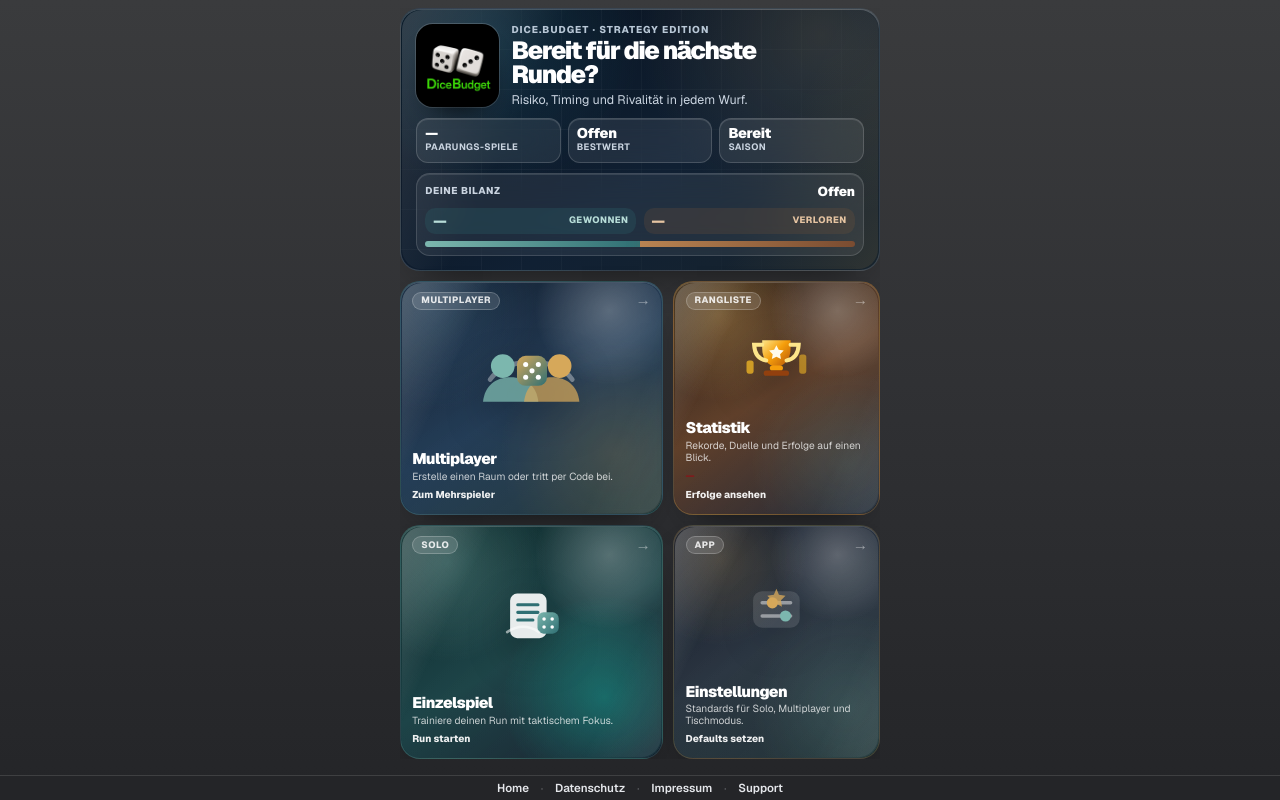
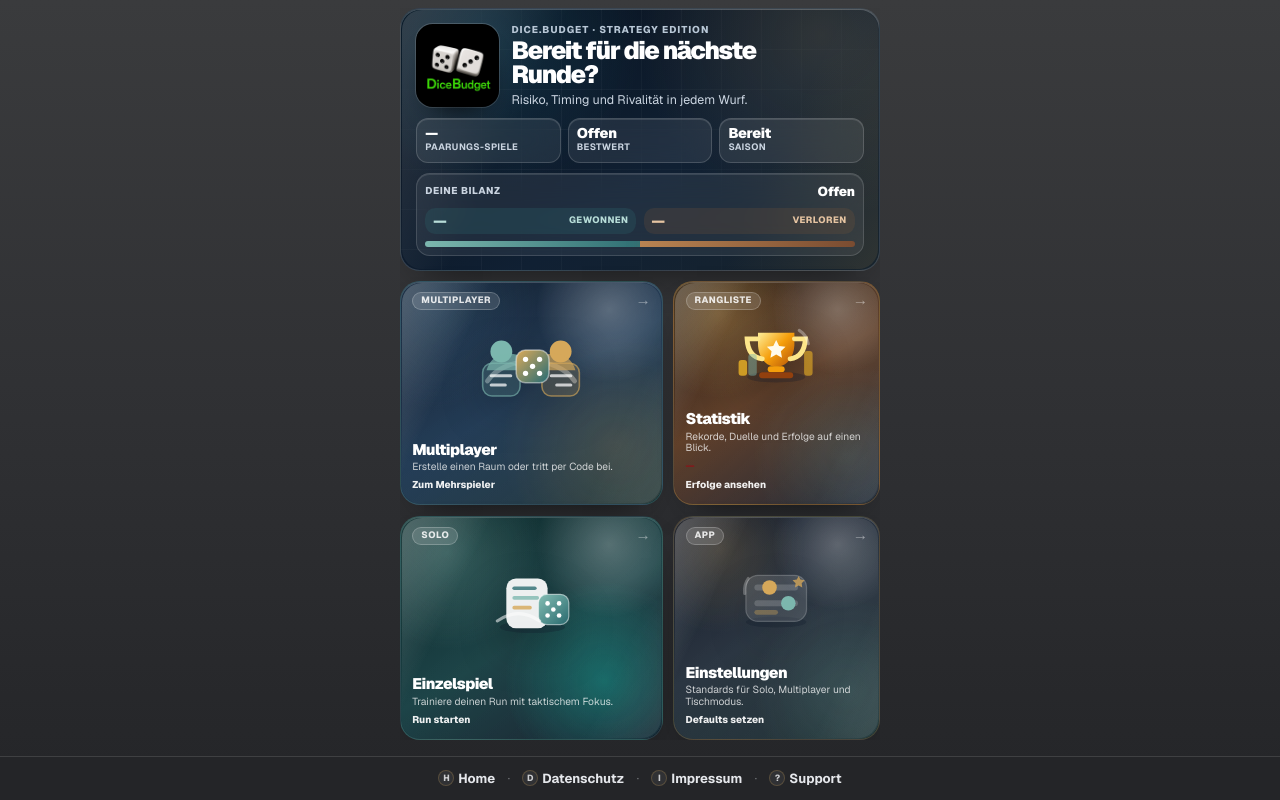
Before and after one commit to marclangebeck/dicebudget, a Next.js app in the folder frontend/: page /app in a window 1280 px wide. Built offline with nearby package versions, Linux system fonts and the light colour scheme; no server answers.

Commit message:
Modernisiere Startscreen Motive

```diff
--- a/frontend/app/globals.css
+++ b/frontend/app/globals.css
@@ -836,29 +836,30 @@ html.legal-route body {
 .home-bento-poster-art {
   display: flex;
   flex: 1 1 0;
-  min-height: 2.5rem;
+  min-height: 2.85rem;
   align-items: center;
   justify-content: center;
-  padding: 0.1rem 0 0.2rem;
+  padding: 0.05rem 0 0.12rem;
 }
 
 .home-bento-motif {
-  width: min(100%, 7.9rem);
+  width: min(108%, 9rem);
   height: auto;
-  filter: drop-shadow(0 16px 20px rgba(0, 0, 0, 0.28));
+  max-height: 5.85rem;
+  filter: drop-shadow(0 18px 22px rgba(0, 0, 0, 0.3));
 }
 
 .home-bento-tile--stats .home-bento-motif,
 .home-bento-tile--solo .home-bento-motif,
 .home-bento-tile--settings .home-bento-motif {
-  width: min(100%, 5.8rem);
-  max-height: 3.8rem;
+  width: min(106%, 6.9rem);
+  max-height: 4.55rem;
 }
 
 .home-bento-tile--stats .home-bento-poster-art,
 .home-bento-tile--solo .home-bento-poster-art,
 .home-bento-tile--settings .home-bento-poster-art {
-  padding: 0.35rem 0 0.75rem;
+  padding: 0.18rem 0 0.48rem;
 }
 
 .home-bento-tile-footer {
@@ -868,7 +869,7 @@ html.legal-route body {
 .home-bento-tile--stats .home-bento-tile-footer,
 .home-bento-tile--solo .home-bento-tile-footer,
 .home-bento-tile--settings .home-bento-tile-footer {
-  padding-top: 0.85rem;
+  padding-top: 0.55rem;
 }
 
 .home-bento-badge {
@@ -1142,13 +1143,13 @@ html.legal-route body {
 
 .app-legal-footer {
   display: flex;
-  min-height: 1.45rem;
+  min-height: 2.75rem;
   flex-shrink: 0;
   align-items: center;
   justify-content: center;
-  gap: 0.45rem;
+  gap: 0.5rem;
   border-top: 1px solid rgba(255, 255, 255, 0.12);
-  padding: 2px 0.75rem 2px;
+  padding: 0.38rem 0.75rem;
   background: var(--app-bg-bottom);
   pointer-events: auto;
 }
@@ -1161,12 +1162,13 @@ html.legal-route body {
 }
 
 .app-legal-link {
-  min-height: 1.25rem;
+  min-height: 1.8rem;
   display: inline-flex;
   align-items: center;
-  padding: 0.05rem 0.3rem;
-  font-size: 0.72rem;
-  font-weight: 600;
+  gap: 0.24rem;
+  padding: 0.16rem 0.28rem;
+  font-size: 0.82rem;
+  font-weight: 650;
   color: #e5e7eb;
   text-decoration: none;
 }
@@ -1176,8 +1178,23 @@ html.legal-route body {
   text-decoration: underline;
 }
 
+.app-legal-glyph {
+  display: inline-flex;
+  width: 1rem;
+  height: 1rem;
+  align-items: center;
+  justify-content: center;
+  border-radius: 999px;
+  border: 1px solid rgba(214, 168, 90, 0.24);
+  background: rgba(255, 255, 255, 0.06);
+  color: rgba(248, 250, 252, 0.78);
+  font-size: 0.56rem;
+  font-weight: 800;
+  line-height: 1;
+}
+
 .app-legal-sep {
-  font-size: 0.625rem;
+  font-size: 0.7rem;
   color: rgba(229, 231, 235, 0.45);
 }
 
@@ -1258,26 +1275,26 @@ html.legal-route body {
   }
 
   .home-bento-poster-art {
-    min-height: 1.85rem;
+    min-height: 2rem;
     padding: 0;
   }
 
   .home-bento-motif {
-    width: min(100%, 6.9rem);
-    max-height: 4.6rem;
+    width: min(106%, 7.4rem);
+    max-height: 4.7rem;
   }
 
   .home-bento-tile--stats .home-bento-motif,
   .home-bento-tile--solo .home-bento-motif,
   .home-bento-tile--settings .home-bento-motif {
-    width: min(100%, 4.8rem);
-    max-height: 3rem;
+    width: min(104%, 5.45rem);
+    max-height: 3.35rem;
   }
 
   .home-bento-tile--stats .home-bento-tile-footer,
   .home-bento-tile--solo .home-bento-tile-footer,
   .home-bento-tile--settings .home-bento-tile-footer {
-    padding-top: 0.55rem;
+    padding-top: 0.4rem;
   }
 
   .home-bento-title {
--- a/frontend/components/AppLegalFooter.tsx
+++ b/frontend/components/AppLegalFooter.tsx
@@ -5,18 +5,27 @@ export function AppLegalFooter() {
   return (
     <footer className="app-legal-footer">
       <Link href={APP_HOME_PATH} className="app-legal-link">
+        <span className="app-legal-glyph" aria-hidden>
+          H
+        </span>
         Home
       </Link>
       <span aria-hidden className="app-legal-sep">
         ·
       </span>
       <Link href={PRIVACY_PATH} className="app-legal-link">
+        <span className="app-legal-glyph" aria-hidden>
+          D
+        </span>
         Datenschutz
       </Link>
       <span aria-hidden className="app-legal-sep">
         ·
       </span>
       <Link href={IMPRESSUM_PATH} className="app-legal-link">
+        <span className="app-legal-glyph" aria-hidden>
+          I
+        </span>
         Impressum
       </Link>
       <span aria-hidden className="app-legal-sep">
@@ -26,6 +35,9 @@ export function AppLegalFooter() {
         href={`mailto:${CONTACT_EMAIL}?subject=${encodeURIComponent("dice.budget Support")}`}
         className="app-legal-link"
       >
+        <span className="app-legal-glyph" aria-hidden>
+          ?
+        </span>
         Support
       </a>
     </footer>
--- a/frontend/components/HomeBentoGrid.tsx
+++ b/frontend/components/HomeBentoGrid.tsx
@@ -13,14 +13,19 @@ import type { StatsDto } from "@/lib/statsTypes";
 function SoloMotif({ className }: { className?: string }) {
   return (
     <svg aria-hidden className={className} viewBox="0 0 160 120" fill="none">
-      <rect x="38" y="17" width="72" height="88" rx="14" fill="rgba(255,255,255,0.9)" />
-      <path d="M53 39h40M53 54h40M53 69h30" stroke="#2F6F73" strokeWidth="6" strokeLinecap="round" />
-      <rect x="92" y="54" width="42" height="42" rx="12" fill="url(#soloDie)" />
-      <circle cx="105" cy="67" r="3.5" fill="white" />
-      <circle cx="121" cy="67" r="3.5" fill="white" />
-      <circle cx="105" cy="83" r="3.5" fill="white" />
-      <circle cx="121" cy="83" r="3.5" fill="white" />
-      <path d="M32 93c21-14 42-14 63 0" stroke="rgba(255,255,255,0.55)" strokeWidth="5" strokeLinecap="round" />
+      <ellipse cx="82" cy="99" rx="54" ry="10" fill="rgba(15,23,42,0.28)" />
+      <rect x="39" y="19" width="68" height="82" rx="16" fill="rgba(255,255,255,0.92)" />
+      <rect x="49" y="32" width="40" height="6" rx="3" fill="#2F6F73" opacity="0.82" />
+      <rect x="49" y="48" width="44" height="6" rx="3" fill="#7CB7AE" opacity="0.78" />
+      <rect x="49" y="64" width="32" height="6" rx="3" fill="#D6A85A" opacity="0.82" />
+      <rect x="92" y="45" width="50" height="50" rx="14" fill="url(#soloDie)" />
+      <rect x="92" y="45" width="50" height="50" rx="14" stroke="rgba(255,255,255,0.5)" strokeWidth="2" />
+      <circle cx="107" cy="60" r="3.8" fill="white" />
+      <circle cx="126" cy="60" r="3.8" fill="white" />
+      <circle cx="116.5" cy="70" r="3.8" fill="white" />
+      <circle cx="107" cy="80" r="3.8" fill="white" />
+      <circle cx="126" cy="80" r="3.8" fill="white" />
+      <path d="M24 89c23-16 47-16 70 0" stroke="rgba(255,255,255,0.54)" strokeWidth="5" strokeLinecap="round" />
       <defs>
         <linearGradient id="soloDie" x1="92" y1="54" x2="134" y2="96" gradientUnits="userSpaceOnUse">
           <stop stopColor="#7CB7AE" />
@@ -34,17 +39,21 @@ function SoloMotif({ className }: { className?: string }) {
 function MultiMotif({ className }: { className?: string }) {
   return (
     <svg aria-hidden className={className} viewBox="0 0 160 120" fill="none">
-      <path d="M28 64c20-30 84-30 104 0" stroke="rgba(255,255,255,0.35)" strokeWidth="6" strokeLinecap="round" />
-      <circle cx="44" cy="47" r="15" fill="#7CB7AE" />
-      <circle cx="116" cy="47" r="15" fill="#D6A85A" />
-      <path d="M19 92c2-20 16-31 35-31s33 11 35 31" fill="rgba(124,183,174,0.78)" />
-      <path d="M71 92c2-20 16-31 35-31s33 11 35 31" fill="rgba(214,168,90,0.72)" />
-      <rect x="62" y="34" width="38" height="38" rx="11" fill="url(#multiDie)" />
-      <circle cx="73" cy="45" r="3.2" fill="white" />
-      <circle cx="89" cy="45" r="3.2" fill="white" />
-      <circle cx="81" cy="53" r="3.2" fill="white" />
-      <circle cx="73" cy="61" r="3.2" fill="white" />
-      <circle cx="89" cy="61" r="3.2" fill="white" />
+      <path d="M24 72c23-34 89-34 112 0" stroke="rgba(255,255,255,0.34)" strokeWidth="6" strokeLinecap="round" />
+      <rect x="18" y="49" width="48" height="42" rx="12" fill="rgba(124,183,174,0.18)" stroke="rgba(124,183,174,0.62)" strokeWidth="2" />
+      <rect x="94" y="49" width="48" height="42" rx="12" fill="rgba(214,168,90,0.16)" stroke="rgba(214,168,90,0.62)" strokeWidth="2" />
+      <path d="M29 65h25M29 77h18M106 65h25M113 77h18" stroke="rgba(255,255,255,0.72)" strokeWidth="4" strokeLinecap="round" />
+      <circle cx="42" cy="34" r="14" fill="#7CB7AE" />
+      <circle cx="118" cy="34" r="14" fill="#D6A85A" />
+      <path d="M23 58c4-14 14-21 29-21s25 7 29 21" fill="rgba(124,183,174,0.72)" />
+      <path d="M79 58c4-14 14-21 29-21s25 7 29 21" fill="rgba(214,168,90,0.68)" />
+      <rect x="61" y="32" width="42" height="42" rx="12" fill="url(#multiDie)" />
+      <rect x="61" y="32" width="42" height="42" rx="12" stroke="rgba(255,255,255,0.45)" strokeWidth="2" />
+      <circle cx="73" cy="44" r="3.4" fill="white" />
+      <circle cx="91" cy="44" r="3.4" fill="white" />
+      <circle cx="82" cy="53" r="3.4" fill="white" />
+      <circle cx="73" cy="62" r="3.4" fill="white" />
+      <circle cx="91" cy="62" r="3.4" fill="white" />
       <defs>
         <linearGradient id="multiDie" x1="62" y1="34" x2="100" y2="72" gradientUnits="userSpaceOnUse">
           <stop stopColor="#D6A85A" />
@@ -58,13 +67,16 @@ function MultiMotif({ className }: { className?: string }) {
 function StatsMotif({ className }: { className?: string }) {
   return (
     <svg aria-hidden className={className} viewBox="0 0 160 120" fill="none">
-      <path d="M52 30h56v17c0 20-12 35-28 35S52 67 52 47V30Z" fill="url(#statsCup)" />
-      <path d="M52 39H36c1 19 10 29 24 31M108 39h16c-1 19-10 29-24 31" stroke="#FDE68A" strokeWidth="8" strokeLinecap="round" />
-      <rect x="67" y="80" width="26" height="10" rx="5" fill="#F59E0B" />
-      <rect x="55" y="90" width="50" height="10" rx="5" fill="#92400E" />
-      <rect x="21" y="70" width="14" height="26" rx="5" fill="rgba(251,191,36,0.72)" />
-      <rect x="125" y="58" width="14" height="38" rx="5" fill="rgba(251,191,36,0.54)" />
-      <path d="M80 40l4.5 9 10 1.5-7.2 7 1.7 9.8-9-4.7-9 4.7 1.7-9.8-7.2-7 10-1.5L80 40Z" fill="#FFFBEB" />
+      <ellipse cx="80" cy="99" rx="48" ry="9" fill="rgba(15,23,42,0.28)" />
+      <path d="M50 26h60v18c0 22-13 38-30 38S50 66 50 44V26Z" fill="url(#statsCup)" />
+      <path d="M50 36H32c1 20 10 31 25 33M110 36h18c-1 20-10 31-25 33" stroke="#FDE68A" strokeWidth="8" strokeLinecap="round" />
+      <rect x="66" y="81" width="28" height="10" rx="5" fill="#F59E0B" />
+      <rect x="52" y="91" width="56" height="10" rx="5" fill="#92400E" />
+      <rect x="18" y="71" width="14" height="26" rx="5" fill="rgba(251,191,36,0.72)" />
+      <rect x="126" y="56" width="14" height="41" rx="5" fill="rgba(251,191,36,0.54)" />
+      <rect x="34" y="61" width="14" height="36" rx="5" fill="rgba(124,183,174,0.46)" />
+      <path d="M80 38l4.8 9.6 10.6 1.6-7.7 7.4 1.8 10.4-9.5-5-9.5 5 1.8-10.4-7.7-7.4 10.6-1.6L80 38Z" fill="#FFFBEB" />
+      <path d="M118 22c8 5 13 12 15 22" stroke="rgba(255,255,255,0.32)" strokeWidth="5" strokeLinecap="round" />
       <defs>
         <linearGradient id="statsCup" x1="52" y1="30" x2="108" y2="82" gradientUnits="userSpaceOnUse">
           <stop stopColor="#FDE68A" />
@@ -79,11 +91,15 @@ function StatsMotif({ className }: { className?: string }) {
 function SettingsMotif({ className }: { className?: string }) {
   return (
     <svg aria-hidden className={className} viewBox="0 0 160 120" fill="none">
-      <rect x="34" y="24" width="92" height="72" rx="18" fill="rgba(255,255,255,0.12)" />
-      <path d="M52 47h56M52 73h56" stroke="rgba(255,255,255,0.45)" strokeWidth="7" strokeLinecap="round" />
-      <circle cx="72" cy="47" r="11" fill="#D6A85A" />
-      <circle cx="98" cy="73" r="11" fill="#7CB7AE" />
-      <path d="M80 19l5 12 13 2-9 9 2 13-11-6-11 6 2-13-9-9 13-2 5-12Z" fill="rgba(214,168,90,0.78)" />
+      <ellipse cx="80" cy="99" rx="50" ry="9" fill="rgba(15,23,42,0.26)" />
+      <rect x="30" y="22" width="100" height="76" rx="20" fill="rgba(255,255,255,0.12)" stroke="rgba(255,255,255,0.2)" strokeWidth="2" />
+      <rect x="44" y="37" width="72" height="10" rx="5" fill="rgba(255,255,255,0.16)" />
+      <rect x="44" y="63" width="72" height="10" rx="5" fill="rgba(255,255,255,0.16)" />
+      <rect x="44" y="79" width="39" height="8" rx="4" fill="rgba(214,168,90,0.36)" />
+      <circle cx="69" cy="42" r="12" fill="#D6A85A" />
+      <circle cx="100" cy="68" r="12" fill="#7CB7AE" />
+      <path d="M117 23l3 6 7 1-5 5 1 7-6-3.3-6 3.3 1-7-5-5 7-1 3-6Z" fill="rgba(214,168,90,0.78)" />
+      <path d="M34 27c-5 7-7 15-6 25" stroke="rgba(255,255,255,0.25)" strokeWidth="5" strokeLinecap="round" />
     </svg>
   );
 }
```
Also changed, not shown: 1 other file (tests, documents, lock files or other folders).
